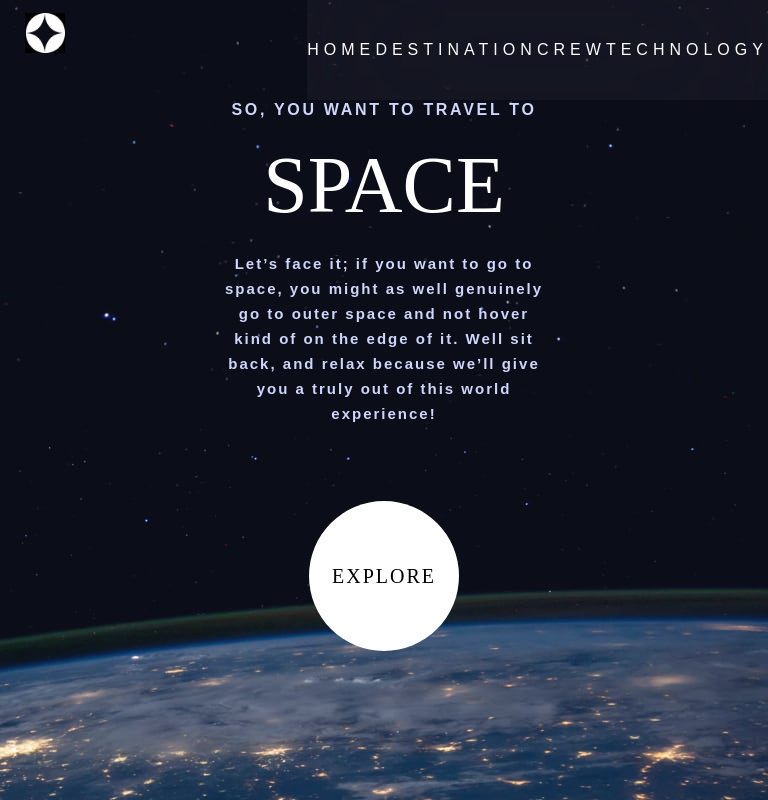
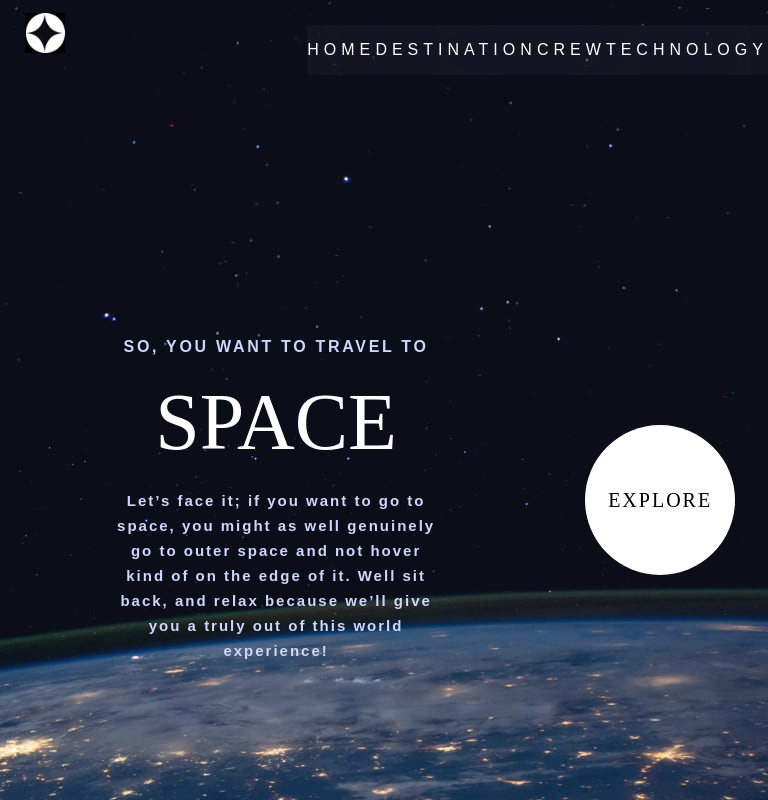
Before and after one commit to bsao17/spaceTourismChallenge-NextJS-TS, a Next.js app: page / in a window 768 px wide. Built offline with nearby package versions, Linux system fonts and the light colour scheme; a web font is replaced by a local one.

Commit message:
update tablet responsive

```diff
--- a/styles/Home.module.scss
+++ b/styles/Home.module.scss
@@ -14,8 +14,8 @@ $blueLight: #D0D6F9;
   flex-direction: column;
   justify-content: center;
   align-items: center;
-  width: 100vw;
-  height: 100vh;
+  width: 100%;
+  height: 100%;
   background-image: url("../public/assets/home/background-home-desktop.jpg");
   background-size: cover;
   #navigation {
--- a/styles/mixins/components/navigation/responsive-navigation.scss
+++ b/styles/mixins/components/navigation/responsive-navigation.scss
@@ -14,7 +14,7 @@
       justify-content: space-around !important;
       align-items: center !important;
       margin: auto !important;
-      height: 100px !important;
+      height: 50px !important;
       .linkNumber {
         display: none;
       }
@@ -24,7 +24,8 @@
       width: 60% !important;
       transform: translateX(0)!important;
       padding-top: 0 !important;
-      height: 100px !important;
+      height: 50px !important;
+      margin-top: 25px;
     }
   }
 }
--- a/styles/mixins/responsive-tablets.scss
+++ b/styles/mixins/responsive-tablets.scss
@@ -5,6 +5,13 @@
       height: 100vh !important;
       background-image: url("../../public/assets/home/background-home-tablet.jpg")!important;
       background-size: cover!important;
+      .body {
+        height: 100vh !important;
+        display: flex !important;
+        flex-direction: row !important;
+        justify-content: center !important;
+        align-items: center !important;
+      }
     }
   }
 }
```
